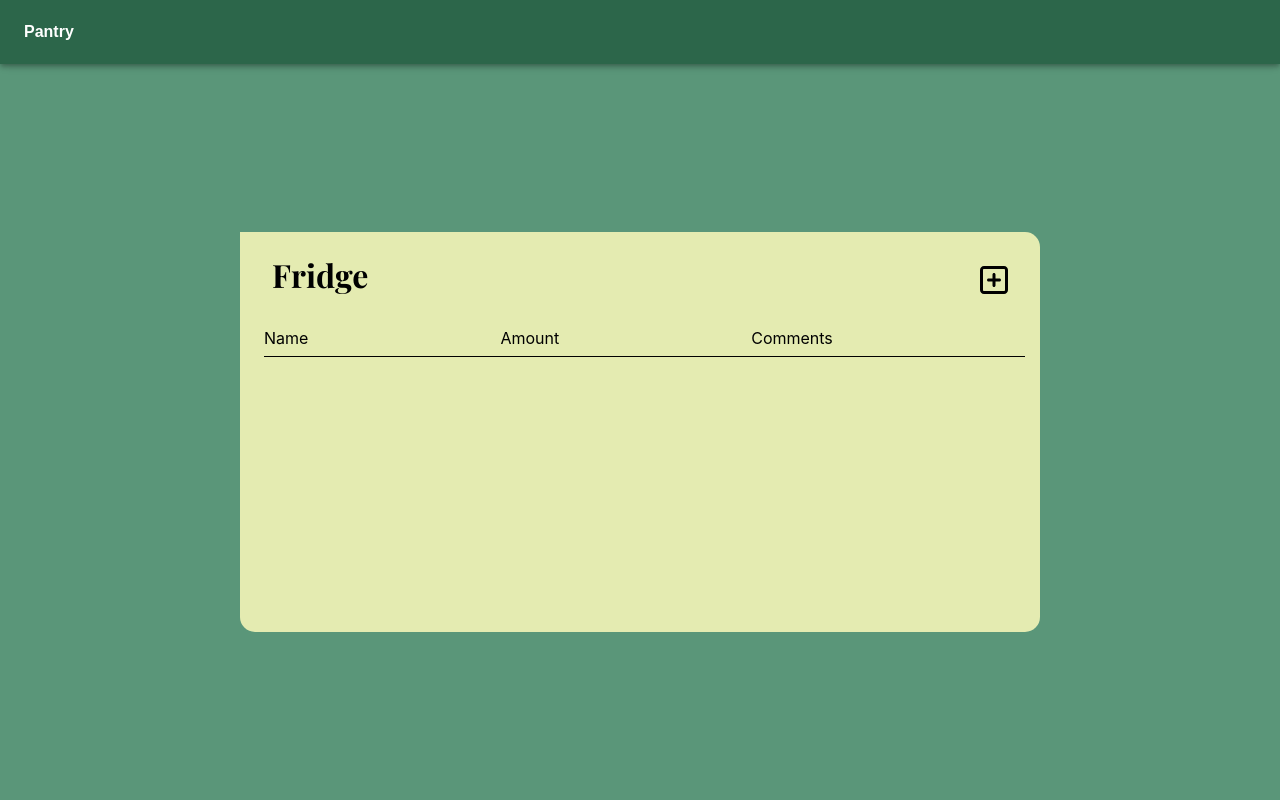
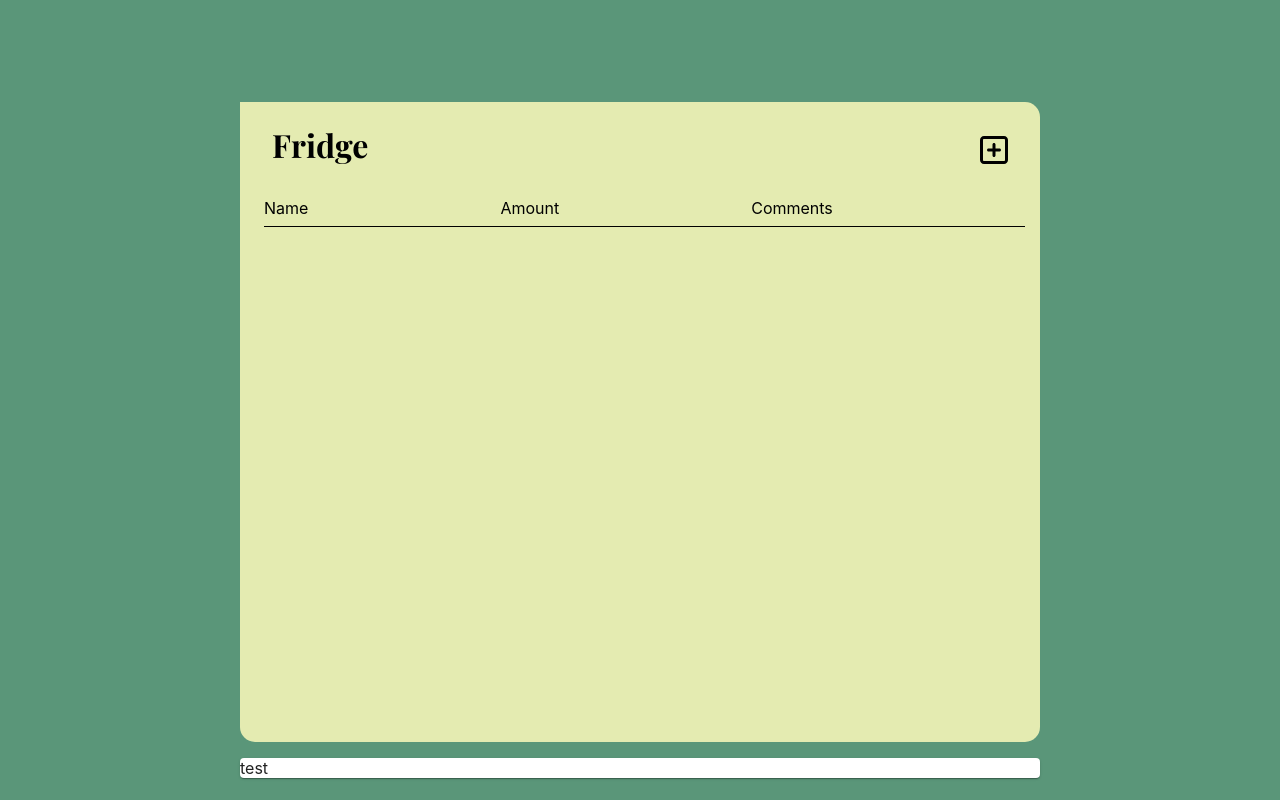
Before and after one commit to cjapar2/pantry-revised, a React (Create React App) app in the folder pantry-revised/: page / in a window 1280 px wide. Built offline with nearby package versions, Linux system fonts and the light colour scheme.

Commit message:
Fixed styling for various components. Fixed how list container and item listings scales with browser size. Not sure if I agree with the scaling yet. May need to tweak it, but working on left drawer now.

```diff
--- a/pantry-revised/src/App.js
+++ b/pantry-revised/src/App.js
@@ -1,12 +1,14 @@
 import './styles/App.css';
 import { List } from './components/List';
 import { TopBar } from './components/TopBar';
+import { LeftDrawer } from './components/LeftDrawer';
 
 function App() {
   return (
     <div className="App">
-      <TopBar />
+      {/* <TopBar /> */}
       <List />
+      <LeftDrawer />
     </div>
   );
 }
--- a/pantry-revised/src/components/LeftDrawer.js
+++ b/pantry-revised/src/components/LeftDrawer.js
@@ -1,7 +1,11 @@
 import React from 'react'
+import '../styles/LeftDrawer.css'
+import { Paper } from '@mui/material'
 
-export default function LeftDrawer() {
+export function LeftDrawer() {
   return (
-    <div>LeftDrawer</div>
+    <Paper className='DrawerContainer'>
+      test
+    </Paper>
   )
 }
--- a/pantry-revised/src/components/List.js
+++ b/pantry-revised/src/components/List.js
@@ -33,6 +33,7 @@ export function List() {
           <div>Comments</div>
         </div>
 
+        <div className='listingsContainer'>
           {/* Map out the list of itemlistings into individual components */}
           {items.map((itemObj) =>
             <ItemListing
@@ -42,5 +43,6 @@ export function List() {
             />
           )}
         </div>
+    </div>
   )
 }
--- a/pantry-revised/src/styles/ItemListing.css
+++ b/pantry-revised/src/styles/ItemListing.css
@@ -1,19 +1,19 @@
 .itemContainer {
     display: flex;
+    justify-content: start;
+    align-items: flex;
     position: relative;
-    justify-content: space-between;
-    align-items: center;
     background: #FFF3CA;
-    color: #fff;
     margin: 0rem -24rem;
+    padding: 1rem;
     border-radius: 15px;
     margin-bottom: 1rem;
     box-shadow: rgba(0, 0, 0, 0.12) 0px 1px 3px, rgba(0, 0, 0, 0.24) 0px 1px 2px;
-    bottom: 6rem;
-    box-sizing: border-box;
+    top: 0rem;
+
 }
 
-.name {
+.itemContainer > p {
     color: black;
-    margin: 1rem;
+    margin-right: 12rem;
 }
--- /dev/null
+++ b/pantry-revised/src/styles/LeftDrawer.css
@@ -0,0 +1,4 @@
+.DrawerContainer {
+    background-color: #2C664A;
+    width: 100;
+}
--- a/pantry-revised/src/styles/List.css
+++ b/pantry-revised/src/styles/List.css
@@ -6,7 +6,7 @@
 .ListContainer {
     position: relative;
     background-color: #E4EBB1;
-    padding: 15rem 25rem 10rem 25rem;
+    padding: 30vh 25rem 50vh 25rem;
     height: 0rem;
     margin-top: 6rem;
     bottom: 1rem;
@@ -47,3 +47,9 @@
 .listingLabels > div {
     margin-right: 12rem;
 }
+
+.listingsContainer {
+    position: absolute;
+    left: 25rem;
+    top: 10rem;
+}
```
Lines whose indentation alone changed are shown as unchanged.
